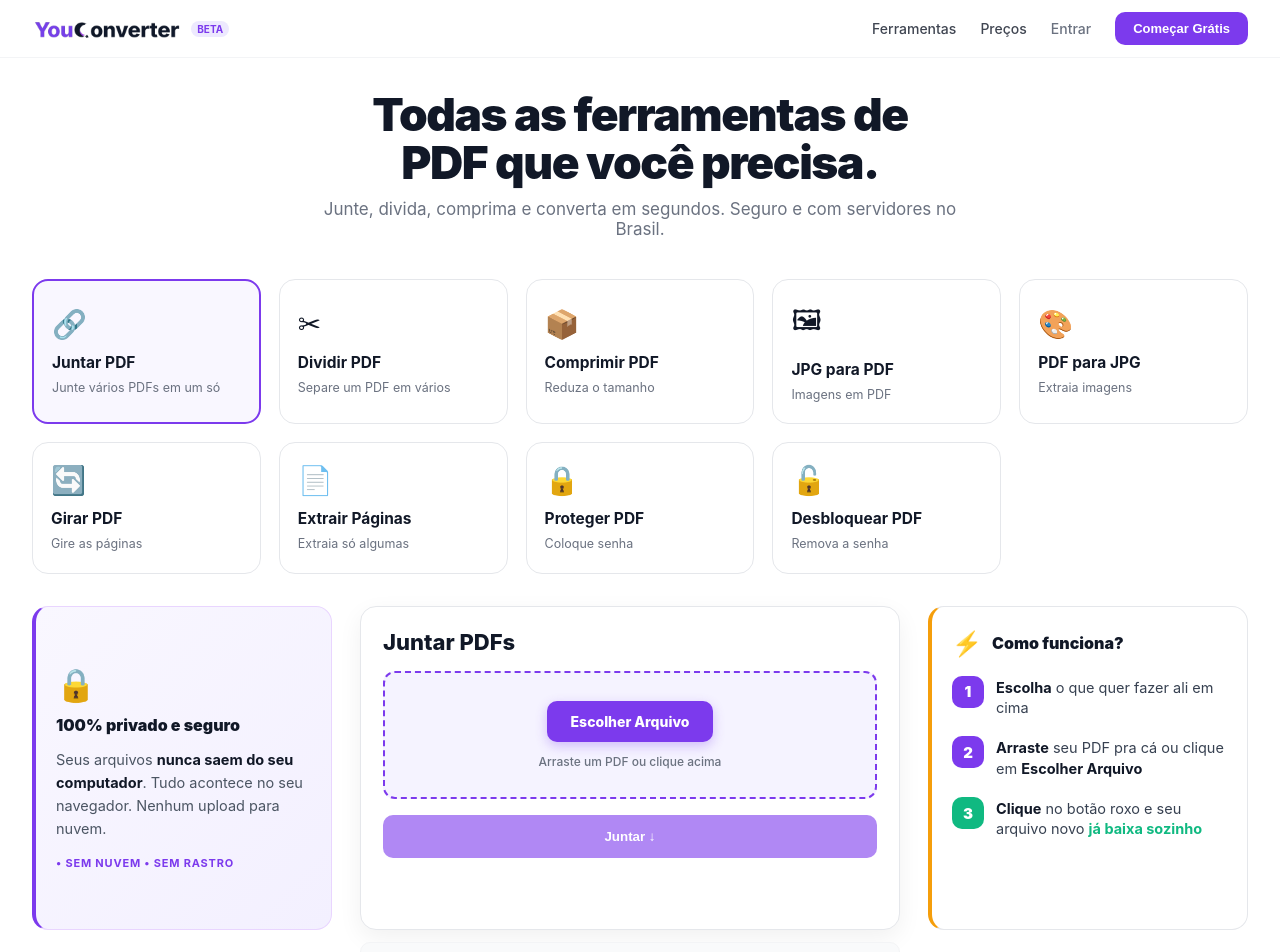
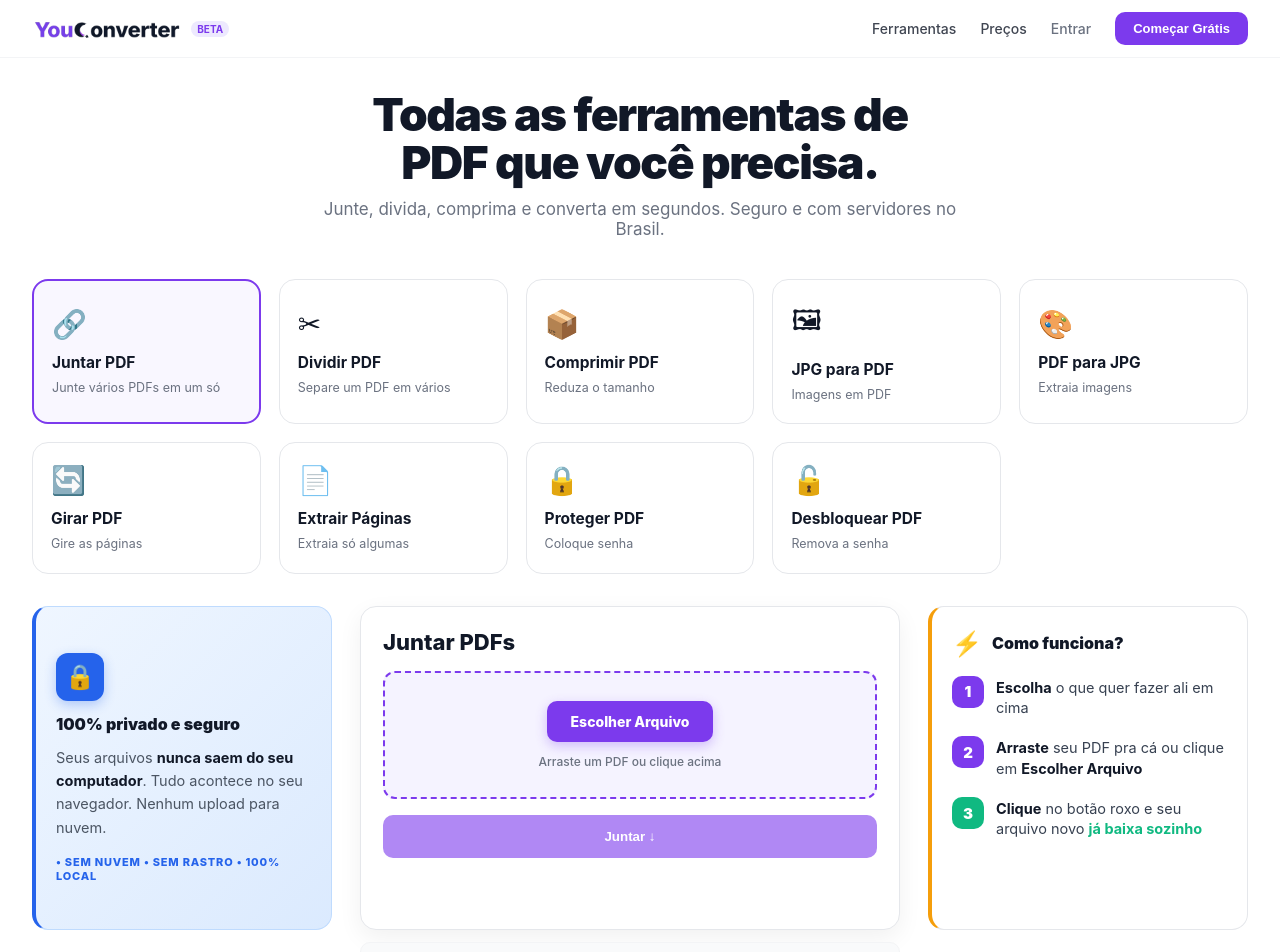
Before and after one commit to leofonsecadasilveira-boop/youconverter, a React (Vite) app in the folder frontend/: page / in a window 1280 px wide. Shown: the top 952 px of the page. Built offline with nearby package versions, Linux system fonts and the light colour scheme.

Commit message:
feat: azul confianca no privado

```diff
--- a/frontend/src/App.jsx
+++ b/frontend/src/App.jsx
@@ -101,15 +101,13 @@ export default function App() {
           ))}
         </div>
 
-        {/* ÁREA COM INSTRUÇÕES LATERAIS DESTACADAS */}
         <div className="action-area-wrapper" style={{display:'grid', gridTemplateColumns:'300px 1fr 320px', gap:'28px', marginTop:'32px', alignItems:'stretch'}}>
 
-          {/* ESQUERDA - DESTAQUE */}
           <div className="side-info" style={{display:'flex'}}>
             <div style={{
-              background: isDark? 'linear-gradient(135deg, #1e1e1e 0%, #1a1625 100%)' : 'linear-gradient(135deg, #f9f7ff 0%, #f3f0ff 100%)',
-              border: isDark? '1px solid #3f3f46' : '1px solid #e9d5ff',
-              borderLeft: '4px solid #7c3aed',
+              background: isDark? 'linear-gradient(135deg, #1e1e1e 0%, #162030 100%)' : 'linear-gradient(135deg, #eff6ff 0%, #dbeafe 100%)',
+              border: isDark? '1px solid #3f3f46' : '1px solid #bfdbfe',
+              borderLeft: '4px solid #2563eb',
               borderRadius:'16px',
               padding:'24px 20px',
               width:'100%',
@@ -117,16 +115,15 @@ export default function App() {
               flexDirection:'column',
               justifyContent:'center'
             }}>
-              <div style={{fontSize:'32px', marginBottom:'12px'}}>🔒</div>
+              <div style={{width:'48px', height:'48px', borderRadius:'12px', background:'#2563eb', display:'flex', alignItems:'center', justifyContent:'center', fontSize:'24px', marginBottom:'14px', boxShadow:'0 4px 12px rgba(37,99,235,0.3)'}}>🔒</div>
               <div style={{fontSize:'16px', fontWeight:'900', marginBottom:'12px', lineHeight:'1.2', color: isDark? 'white' : '#111827'}}>100% privado e seguro</div>
               <div style={{fontSize:'14.5px', color: isDark? '#d4d4d8' : '#4b5563', lineHeight:'1.6'}}>
                 Seus arquivos <b style={{color: isDark? 'white' : '#111827'}}>nunca saem do seu computador</b>. Tudo acontece no seu navegador. Nenhum upload para nuvem.
               </div>
-              <div style={{marginTop:'16px', fontSize:'11px', fontWeight:'700', letterSpacing:'0.8px', textTransform:'uppercase', color:'#7c3aed'}}>• SEM NUVEM • SEM RASTRO</div>
+              <div style={{marginTop:'16px', fontSize:'11px', fontWeight:'800', letterSpacing:'0.8px', textTransform:'uppercase', color:'#2563eb'}}>• SEM NUVEM • SEM RASTRO • 100% LOCAL</div>
             </div>
           </div>
 
-          {/* CENTRO - FERRAMENTA */}
           <div>
             <div style={{background: isDark? '#1f1f1f' : 'white', border: isDark? '1px solid #27272a' : '1px solid #e5e7eb', borderRadius:'16px', padding:'22px', boxShadow: isDark? '0 8px 24px rgba(0,0,0,0.3)' : '0 8px 24px rgba(0,0,0,0.06)', height:'100%', display:'flex', flexDirection:'column'}}>
               <div style={{flex:1}}>
@@ -139,7 +136,6 @@ export default function App() {
             </div>
           </div>
 
-          {/* DIREITA - PASSO A PASSO DESTACADO */}
           <div className="side-info" style={{display:'flex'}}>
             <div style={{
               background: isDark? '#1e1e1e' : 'white',
@@ -181,13 +177,13 @@ export default function App() {
       </footer>
 
       <style>{`
-       .tool-card:hover { transform: translateY(-2px); box-shadow: 0 6px 18px rgba(124,58,237,0.12); }
+      .tool-card:hover { transform: translateY(-2px); box-shadow: 0 6px 18px rgba(124,58,237,0.12); }
         @media (max-width: 1200px) {
-         .action-area-wrapper { grid-template-columns: 1fr !important; }
-         .side-info { display: none !important; }
+        .action-area-wrapper { grid-template-columns: 1fr!important; }
+        .side-info { display: none!important; }
         }
         @media (max-width: 768px) {
-         .hide-mobile { display: none!important; }
+        .hide-mobile { display: none!important; }
         }
       `}</style>
     </div>
```
